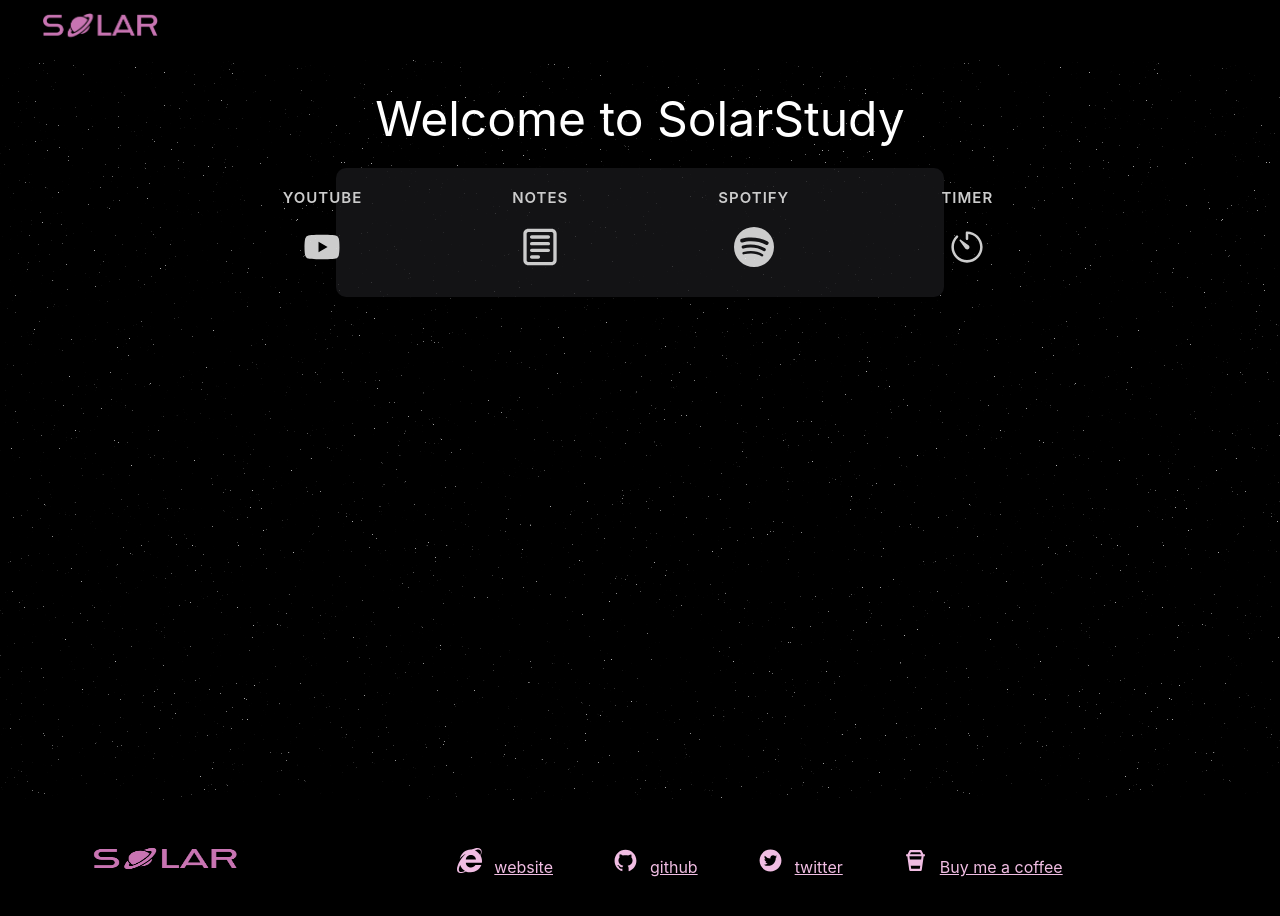
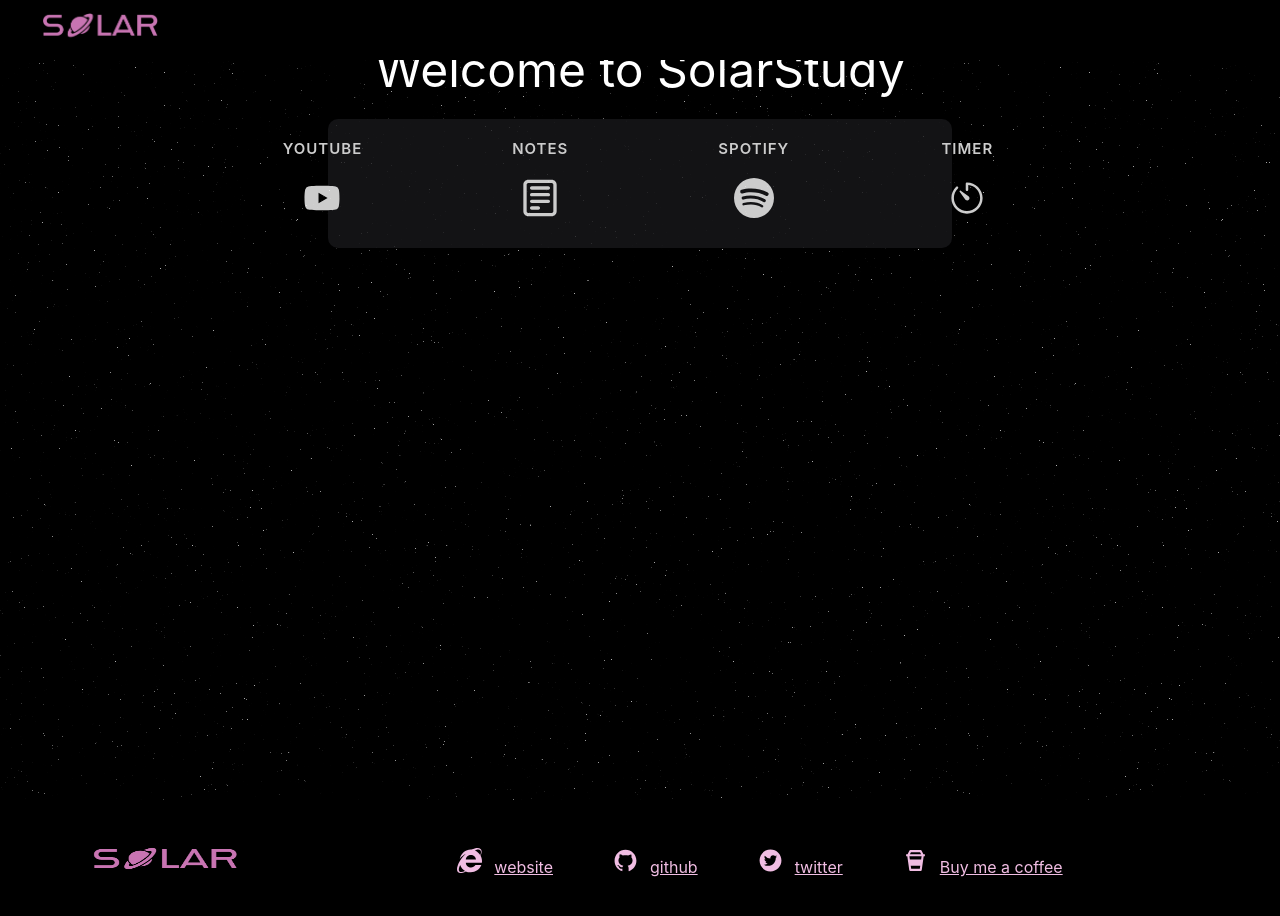
Before and after one commit to jaserino/solarstudy, a React (Vite) app in the folder client/: page /profile in a window 1280 px wide. Shown: the top 916 px of the page. Built offline with nearby package versions, Linux system fonts and the light colour scheme.

Commit message:
updated grid distribution on profile page

```diff
--- a/client/styles/componentsCSS/IconMenu.module.css
+++ b/client/styles/componentsCSS/IconMenu.module.css
@@ -7,7 +7,6 @@
   width: 50%;
   border-radius: 10px;
   opacity: 0.8;
-  margin-bottom: 30px;
 }
 
 .iconBox {
--- a/client/styles/pagesCSS/Profile.module.css
+++ b/client/styles/pagesCSS/Profile.module.css
@@ -1,7 +1,7 @@
 .container {
   min-height: 100vh;
   display: grid;
-  grid-template-rows: 1fr 1fr;
+  grid-template-rows: 1fr 2fr;
   padding: 1rem;
   justify-items: center;
   align-items: center;
@@ -12,7 +12,6 @@
   flex-direction: column;
   align-items: center;
   justify-content: center;
-  padding: 1rem;
   width: 100%;
 }
 
@@ -21,7 +20,6 @@
   grid-template-columns: repeat(2, 1fr);
   grid-template-rows: repeat(2, 1fr);
   gap: 1rem;
-  width: 50%;
 }
 
 .gridItem {
```
